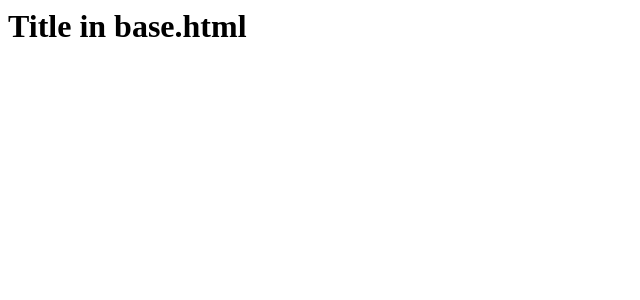
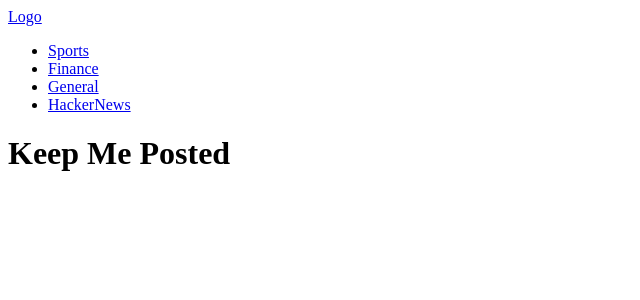
Before and after one commit to mrpaxton/keepmeposted, a Django app: template kmp/templates/base.html in a window 1280 px wide. Shown: the top 300 px of the page, without its empty margins (0-640 px from the left). Run offline with Django 3.2, Linux system fonts and the light colour scheme; the template is opened without the code that fills it, so the values that code supplies are empty; some libraries are stand-ins or nearby versions.

Commit message:
Styling the cards for articles and include top nav bar at base html

```diff
--- a/kmp/templates/base.html
+++ b/kmp/templates/base.html
@@ -2,7 +2,23 @@
 {% include 'material/includes/material_css.html' %}
 {% include 'material/includes/material_js.html' %}
 
-<h1>Title in base.html</h1>
+<nav>
+	<div class="nav-wrapper pink">
+		<a href="#" class="brand-logo">Logo</a>
+
+		<ul id="nav-mobile" class="right hide-on-med-and-down">
+			<li><a href="#">Sports</a></li>
+            <li><a href="#">Finance</a></li>
+            <li><a href="#">General</a></li>
+            <li><a href="#">HackerNews</a></li>
+		</ul>
+
+	</div>
+</nav>
+
+<h1>Keep Me Posted</h1>
+
+
 
 {% block content %}
 {% endblock content %}
```
Also changed, not shown: kmp/templates/news/article_list.html (+19 -10 lines).
